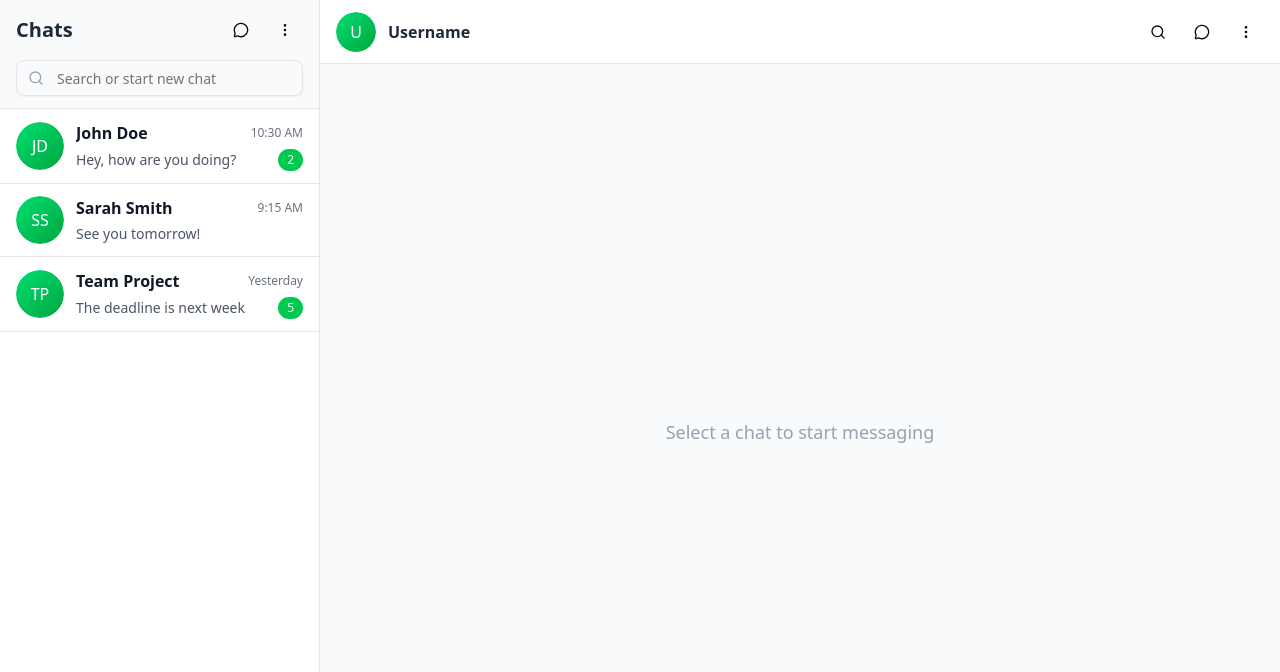
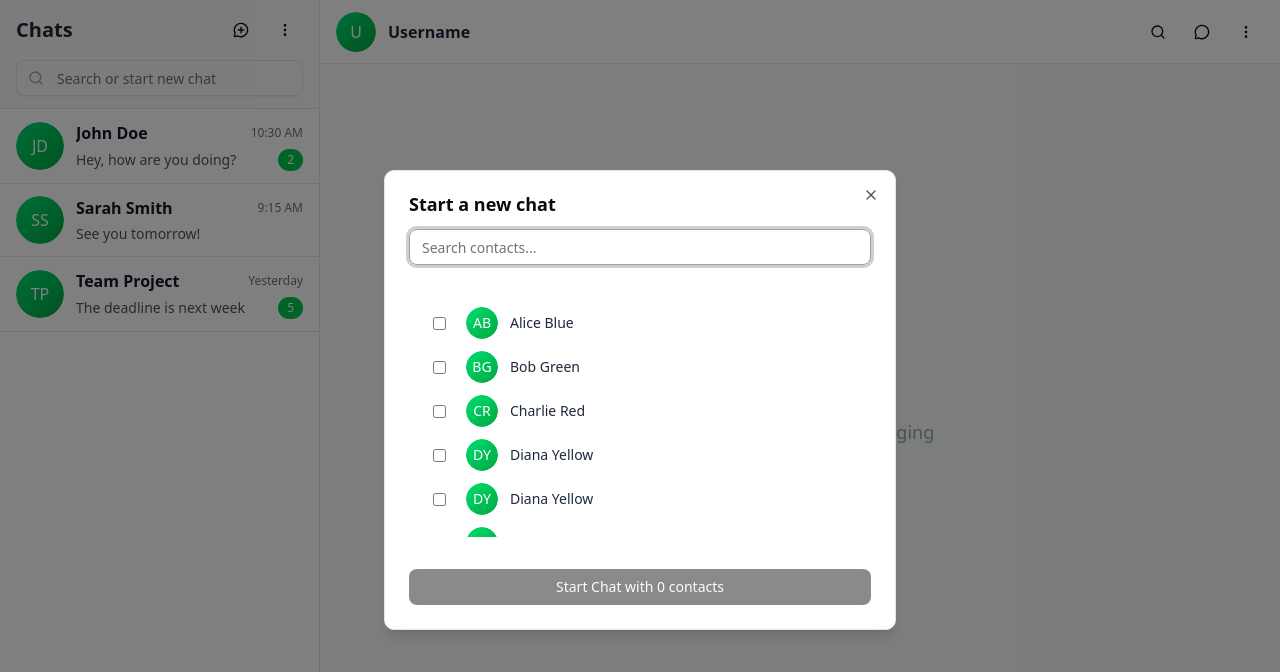
Before and after one commit to 00vDragos/RealTime-Chat, a React (Vite) app in the folder frontend/: page /chat in a window 1280 px wide. Both pictures are taken after a click on the button 241 px from the left and 30 px from the top of the page. Shown: the top 672 px of the page. Built offline with nearby package versions, Linux system fonts and the light colour scheme.

Commit message:
feature/TASK-1138 create new conversation dialog

```diff
--- a/frontend/package.json
+++ b/frontend/package.json
@@ -11,6 +11,7 @@
   },
   "dependencies": {
     "@radix-ui/react-avatar": "^1.1.11",
+    "@radix-ui/react-dialog": "^1.1.15",
     "@radix-ui/react-label": "^2.1.8",
     "@radix-ui/react-scroll-area": "^1.2.10",
     "@radix-ui/react-separator": "^1.1.8",
--- /dev/null
+++ b/frontend/src/components/ui/dialog.tsx
@@ -0,0 +1,141 @@
+import * as React from "react"
+import * as DialogPrimitive from "@radix-ui/react-dialog"
+import { XIcon } from "lucide-react"
+
+import { cn } from "@/lib/utils"
+
+function Dialog({
+  ...props
+}: React.ComponentProps<typeof DialogPrimitive.Root>) {
+  return <DialogPrimitive.Root data-slot="dialog" {...props} />
+}
+
+function DialogTrigger({
+  ...props
+}: React.ComponentProps<typeof DialogPrimitive.Trigger>) {
+  return <DialogPrimitive.Trigger data-slot="dialog-trigger" {...props} />
+}
+
+function DialogPortal({
+  ...props
+}: React.ComponentProps<typeof DialogPrimitive.Portal>) {
+  return <DialogPrimitive.Portal data-slot="dialog-portal" {...props} />
+}
+
+function DialogClose({
+  ...props
+}: React.ComponentProps<typeof DialogPrimitive.Close>) {
+  return <DialogPrimitive.Close data-slot="dialog-close" {...props} />
+}
+
+function DialogOverlay({
+  className,
+  ...props
+}: React.ComponentProps<typeof DialogPrimitive.Overlay>) {
+  return (
+    <DialogPrimitive.Overlay
+      data-slot="dialog-overlay"
+      className={cn(
+        "data-[state=open]:animate-in data-[state=closed]:animate-out data-[state=closed]:fade-out-0 data-[state=open]:fade-in-0 fixed inset-0 z-50 bg-black/50",
+        className
+      )}
+      {...props}
+    />
+  )
+}
+
+function DialogContent({
+  className,
+  children,
+  showCloseButton = true,
+  ...props
+}: React.ComponentProps<typeof DialogPrimitive.Content> & {
+  showCloseButton?: boolean
+}) {
+  return (
+    <DialogPortal data-slot="dialog-portal">
+      <DialogOverlay />
+      <DialogPrimitive.Content
+        data-slot="dialog-content"
+        className={cn(
+          "bg-background data-[state=open]:animate-in data-[state=closed]:animate-out data-[state=closed]:fade-out-0 data-[state=open]:fade-in-0 data-[state=closed]:zoom-out-95 data-[state=open]:zoom-in-95 fixed top-[50%] left-[50%] z-50 grid w-full max-w-[calc(100%-2rem)] translate-x-[-50%] translate-y-[-50%] gap-4 rounded-lg border p-6 shadow-lg duration-200 sm:max-w-lg",
+          className
+        )}
+        {...props}
+      >
+        {children}
+        {showCloseButton && (
+          <DialogPrimitive.Close
+            data-slot="dialog-close"
+            className="ring-offset-background focus:ring-ring data-[state=open]:bg-accent data-[state=open]:text-muted-foreground absolute top-4 right-4 rounded-xs opacity-70 transition-opacity hover:opacity-100 focus:ring-2 focus:ring-offset-2 focus:outline-hidden disabled:pointer-events-none [&_svg]:pointer-events-none [&_svg]:shrink-0 [&_svg:not([class*='size-'])]:size-4"
+          >
+            <XIcon />
+            <span className="sr-only">Close</span>
+          </DialogPrimitive.Close>
+        )}
+      </DialogPrimitive.Content>
+    </DialogPortal>
+  )
+}
+
+function DialogHeader({ className, ...props }: React.ComponentProps<"div">) {
+  return (
+    <div
+      data-slot="dialog-header"
+      className={cn("flex flex-col gap-2 text-center sm:text-left", className)}
+      {...props}
+    />
+  )
+}
+
+function DialogFooter({ className, ...props }: React.ComponentProps<"div">) {
+  return (
+    <div
+      data-slot="dialog-footer"
+      className={cn(
+        "flex flex-col-reverse gap-2 sm:flex-row sm:justify-end",
+        className
+      )}
+      {...props}
+    />
+  )
+}
+
+function DialogTitle({
+  className,
+  ...props
+}: React.ComponentProps<typeof DialogPrimitive.Title>) {
+  return (
+    <DialogPrimitive.Title
+      data-slot="dialog-title"
+      className={cn("text-lg leading-none font-semibold", className)}
+      {...props}
+    />
+  )
+}
+
+function DialogDescription({
+  className,
+  ...props
+}: React.ComponentProps<typeof DialogPrimitive.Description>) {
+  return (
+    <DialogPrimitive.Description
+      data-slot="dialog-description"
+      className={cn("text-muted-foreground text-sm", className)}
+      {...props}
+    />
+  )
+}
+
+export {
+  Dialog,
+  DialogClose,
+  DialogContent,
+  DialogDescription,
+  DialogFooter,
+  DialogHeader,
+  DialogOverlay,
+  DialogPortal,
+  DialogTitle,
+  DialogTrigger,
+}
--- a/frontend/src/features/chat/NavBar.tsx
+++ b/frontend/src/features/chat/NavBar.tsx
@@ -1,6 +1,6 @@
 import { Avatar, AvatarFallback } from '@/components/ui/avatar';
 import { Button } from '@/components/ui/button';
-import { MoreVertical, Search, MessageCircle } from 'lucide-react';
+import { MoreVertical, Search, MessageCircle} from 'lucide-react';
 
 export default function NavBar() {
     return (
--- /dev/null
+++ b/frontend/src/features/chat/NewChatDialog.tsx
@@ -0,0 +1,88 @@
+import { useState } from "react";
+import { Dialog, DialogContent, DialogHeader, DialogTitle, DialogTrigger } from "@/components/ui/dialog";
+import { Button } from "@/components/ui/button";
+import { Input } from "@/components/ui/input";
+import { Avatar, AvatarFallback } from "@/components/ui/avatar";
+import { MessageCirclePlus } from "lucide-react";
+
+import { contacts } from "./mockData";
+
+export default function NewChatDialog({ onSelect }: { onSelect: (contactIds: number[]) => void }) {
+  const [open, setOpen] = useState(false);
+  const [search, setSearch] = useState("");
+  const [selected, setSelected] = useState<number[]>([]);
+
+  const filtered = contacts.filter(c => c.name.toLowerCase().includes(search.toLowerCase()));
+
+  const toggleSelect = (id: number) => {
+    setSelected((prev) =>
+      prev.includes(id) ? prev.filter(cid => cid !== id) : [...prev, id]
+    );
+  };
+
+  const handleStartChat = () => {
+    if (selected.length > 0) {
+      onSelect(selected);
+      setOpen(false);
+      setSelected([]);
+      setSearch("");
+    }
+  };
+
+  return (
+    <Dialog open={open} onOpenChange={setOpen}>
+      <DialogTrigger asChild>
+        <Button variant="ghost" size="icon" aria-label="Start new chat">
+          <MessageCirclePlus className="h-5 w-5" />
+        </Button>
+      </DialogTrigger>
+      <DialogContent className="max-w-md">
+        <DialogHeader>
+          <DialogTitle>Start a new chat</DialogTitle>
+        </DialogHeader>
+        <Input
+          placeholder="Search contacts..."
+          value={search}
+          onChange={e => setSearch(e.target.value)}
+          className="mb-4"
+        />
+        <div className="flex flex-col gap-2 p-2 max-h-60 overflow-y-auto">
+          {filtered.length === 0 && <div className="text-gray-400 text-center">No contacts found</div>}
+          {filtered.map(contact => {
+            const isSelected = selected.includes(contact.id);
+            return (
+              <Button
+                key={contact.id}
+                variant={isSelected ? "secondary" : "ghost"}
+                className={`w-full flex items-center gap-3 justify-start ${isSelected ? 'ring-2 ring-green-500 ring-offset-2 ring-offset-white' : ''}`}
+                onClick={() => toggleSelect(contact.id)}
+              >
+                <input
+                  type="checkbox"
+                  checked={isSelected}
+                  readOnly
+                  className="mr-2 accent-green-500"
+                  tabIndex={-1}
+                  style={{ pointerEvents: 'none' }}
+                />
+                <Avatar className="h-8 w-8">
+                  <AvatarFallback className="bg-gradient-to-br from-green-400 to-green-600 text-white">
+                    {contact.avatar}
+                  </AvatarFallback>
+                </Avatar>
+                <span className="font-medium text-gray-800">{contact.name}</span>
+              </Button>
+            );
+          })}
+        </div>
+        <Button
+          className="mt-4 w-full"
+          disabled={selected.length === 0}
+          onClick={handleStartChat}
+        >
+          Start Chat with {selected.length} contact{selected.length !== 1 ? 's' : ''}
+        </Button>
+      </DialogContent>
+    </Dialog>
+  );
+}
--- a/frontend/src/features/chat/SideBar.tsx
+++ b/frontend/src/features/chat/SideBar.tsx
@@ -1,5 +1,5 @@
 import { useState } from 'react';
-import { Search, MoreVertical, MessageCircle } from 'lucide-react';
+import { Search, MoreVertical } from 'lucide-react';
 import { Input } from '@/components/ui/input';
 import { Button } from '@/components/ui/button';
 import { Avatar, AvatarFallback } from '@/components/ui/avatar';
@@ -8,6 +8,7 @@ import { ScrollArea } from '@/components/ui/scroll-area';
 
 
 import type { Chat } from "./mockData";
+import NewChatDialog from "./NewChatDialog";
 
 type SideBarProps = {
   chats: Chat[];
@@ -22,6 +23,14 @@ export default function SideBar({ chats, selectedChatId, setSelectedChatId }: Si
     chat.name.toLowerCase().includes(searchQuery.toLowerCase())
   );
 
+  // Handler for starting a new chat with multiple contacts
+  const handleStartChat = (contactIds: number[]) => {
+    if (contactIds.length > 0) {
+      setSelectedChatId(contactIds[0]);
+    }
+    // TODO: Add logic to create a new chat with all selected contacts
+  };
+
   return (
     <div className="h-screen bg-white border-r flex flex-col" style={{ flexBasis: '25%', minWidth: 280, maxWidth: 400 }}>
       {/* Header */}
@@ -29,9 +38,7 @@ export default function SideBar({ chats, selectedChatId, setSelectedChatId }: Si
         <div className="flex items-center justify-between mb-3">
           <h1 className="text-xl font-semibold text-gray-800">Chats</h1>
           <div className="flex gap-2">
-            <Button variant="ghost" size="icon">
-              <MessageCircle className="h-5 w-5" />
-            </Button>
+            <NewChatDialog onSelect={handleStartChat} />
             <Button variant="ghost" size="icon">
               <MoreVertical className="h-5 w-5" />
             </Button>
--- a/frontend/src/features/chat/mockData.ts
+++ b/frontend/src/features/chat/mockData.ts
@@ -1,3 +1,14 @@
+// Example contacts list for new chat dialog
+export const contacts = [
+  { id: 101, name: "Alice Blue", avatar: "AB" },
+  { id: 102, name: "Bob Green", avatar: "BG" },
+  { id: 103, name: "Charlie Red", avatar: "CR" },
+  { id: 104, name: "Diana Yellow", avatar: "DY" },
+  { id: 104, name: "Diana Yellow", avatar: "DY" },
+  { id: 104, name: "Diana Yellow", avatar: "DY" },
+  { id: 104, name: "Diana Yellow", avatar: "DY" },
+  { id: 104, name: "Diana Yellow", avatar: "DY" },
+];
 export type Message = {
   id: number;
   text: string;
```
Also changed, not shown: 1 other file (tests, documents, lock files or other folders).
